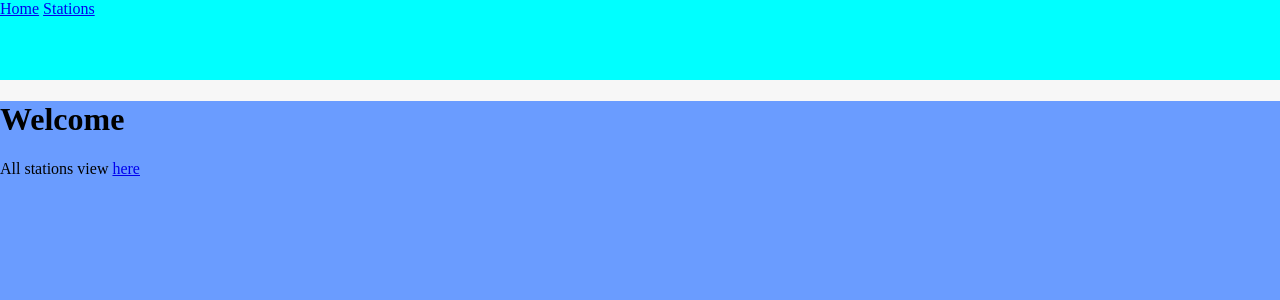
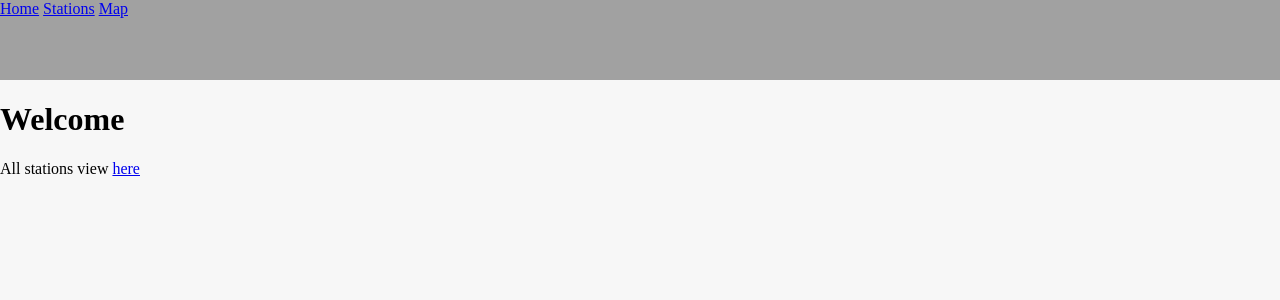
Before and after one commit to robper/solita-devacademy-spring-2024, a SvelteKit app in the folder sda-frontend/: page / in a window 1280 px wide. Shown: the top 300 px of the page. Built offline with nearby package versions, Linux system fonts and the light colour scheme.

Commit message:
White background

```diff
--- a/sda-frontend/src/routes/+layout.svelte
+++ b/sda-frontend/src/routes/+layout.svelte
@@ -1,6 +1,7 @@
 <nav id="nav">
 	<a href="/">Home</a>
 	<a href="/stations">Stations</a>
+	<a href="/map">Map</a>
 </nav>
 <div id="remaining">
 	<slot />
@@ -9,11 +10,11 @@
 <style>
 	#nav {
 		height: 80px;
-		background-color: rgb(0, 255, 255);
+		background-color: rgb(161, 161, 161);
 	}
 
 	#remaining {
-		background-color: #6a9cff;
+		/* background-color: #6a9cff; */
 		height: calc(100vh - 80px);
 		width: 100vw;
 	}
```
